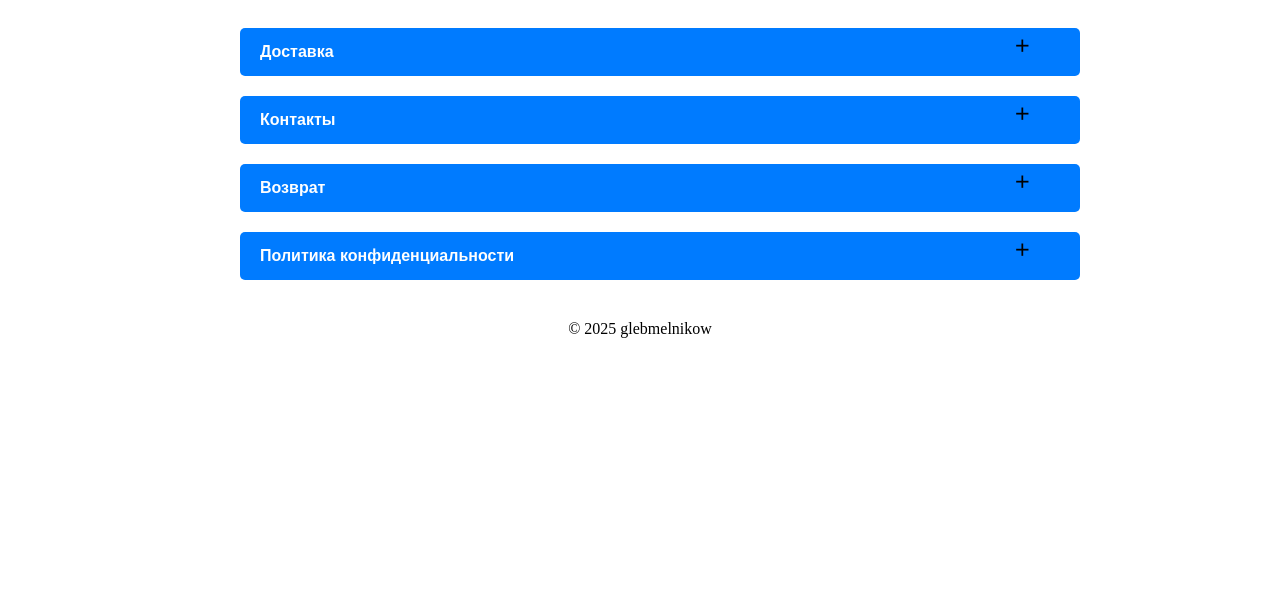
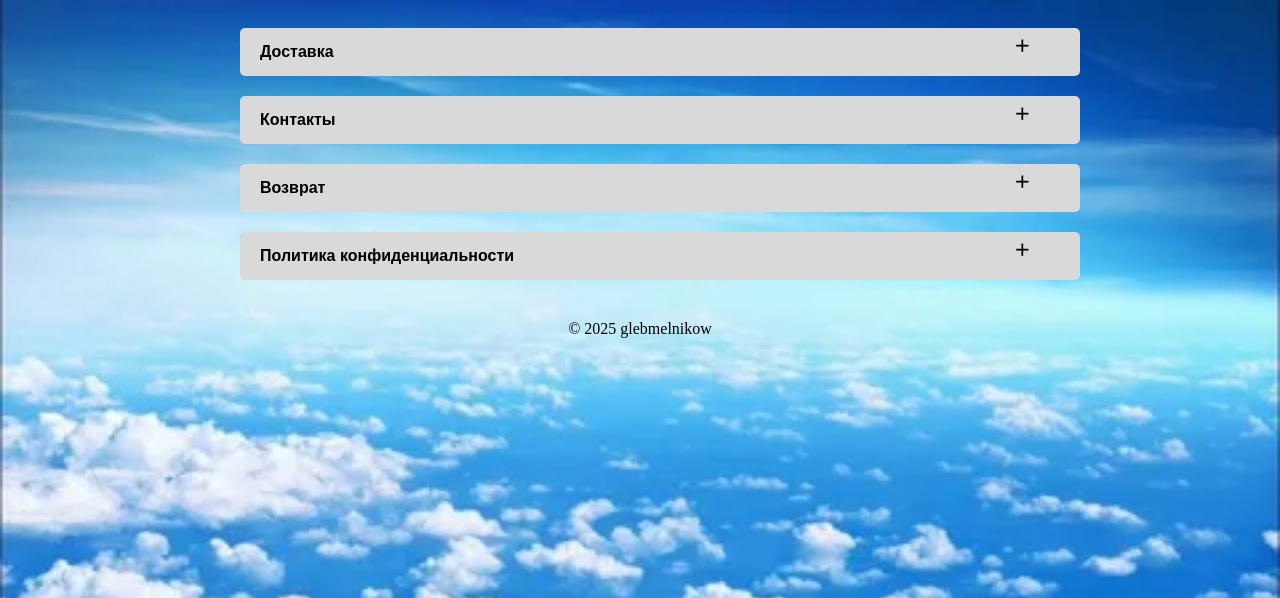
Before and after one commit to jaeshaed/522-site, a Flask app: page / in a window 1280 px wide. Shown: the top 598 px of the page. Run offline with Flask 3, Linux system fonts and the light colour scheme.

```diff
--- a/static/style.css
+++ b/static/style.css
@@ -10,6 +10,12 @@
     padding: 0 !important;
     border: none !important;
 }
+
+body {
+    background-image: url('images/ss.jpg');
+    background-repeat: no-repeat;
+    background-size: cover;
+  }
 
 .accordion-button {
     display: block;
--- a/templates/index.html
+++ b/templates/index.html
@@ -11,8 +11,8 @@
             display: block;
             width: 100%;
             padding: 15px 20px;
-            background-color: #007bff;
-            color: rgb(255, 255, 255);
+            background-color: rgb(217, 217, 217);
+            color: rgb(0, 0, 0);
             text-align: left;
             text-decoration: none;
             border-radius: 5px;
@@ -22,7 +22,7 @@
         }
 
         .button-link:hover {
-            background-color: #0056b3;
+            background-color: hsl(195, 100%, 67%);
         }
 
         .accordion-button {
@@ -43,6 +43,14 @@
             margin-top: 20px;
             text-align: center;
         }
+
+        body {
+    background: url('images/ss.jpg');
+    background-repeat: no-repeat;
+    background-size: cover;
+        }
+
+
     </style>
 </head>
 <body>
```
Also changed, not shown: obrazec.ini (added, +8 -0 lines), templates/footer.html (+9 -0 lines).
